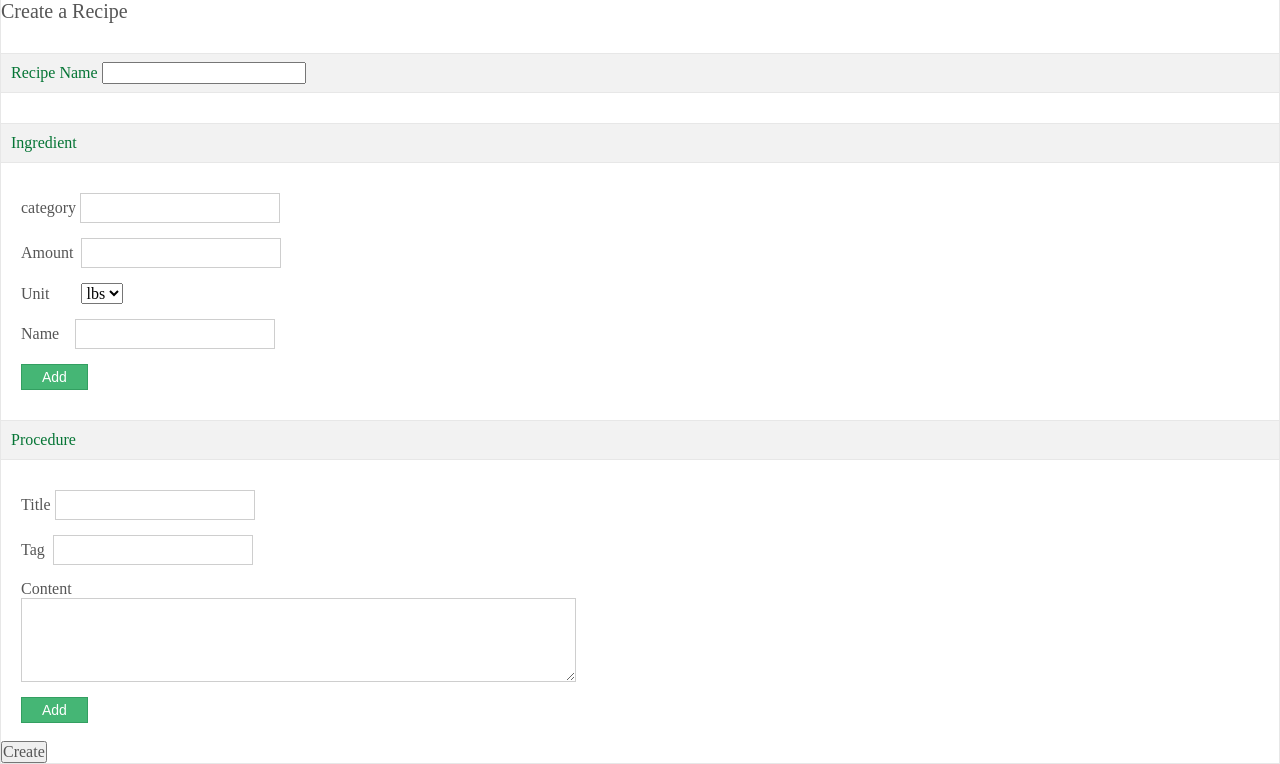
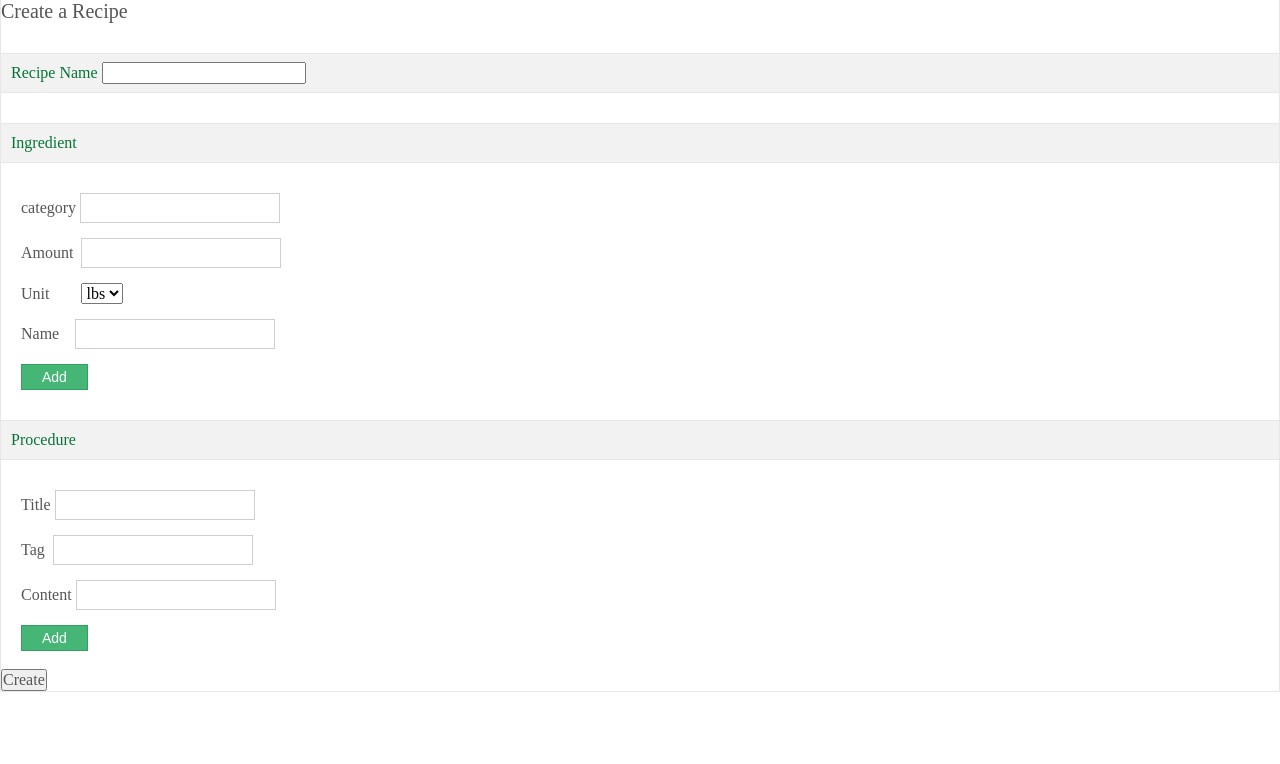
Before and after one commit to micbase/brewer, a Django app: template templates/brewer/create_recipe.html in a window 1280 px wide. Shown: the part 79-843 px from the top of the page. After the commit the page ends 800 px from the top, so only its background shows below. Run offline with Django 3.2, Linux system fonts and the light colour scheme; the template is opened without the code that fills it, so the values that code supplies are empty.

Commit message:
change the textarea to input field

```diff
--- a/templates/brewer/create_recipe.html
+++ b/templates/brewer/create_recipe.html
@@ -27,7 +27,7 @@
         i = 1;
         $("#id_add_it_procedure_btn").click(function(){
 
-        $("#edit_it_procedure_inputbox").append('<div class="border-bottom-2 cf" id="procedure_'+i+'"><ul class="cf"><li ><span>Title</span><input name="titlename" id="titlename_'+i+'" type="text" maxLength="20" value=""/></li><li ><span>Tag&nbsp;</span><input name="tag" id="tag_'+i+'" type="text" maxLength="10" value=""/></li><li ><span>content&nbsp;&nbsp;&nbsp;</span><textarea name="content" id="content_'+i+'" cols="30" rows="4"></textarea></li></ul></div>');
+        $("#edit_it_procedure_inputbox").append('<div class="border-bottom-2 cf" id="procedure_'+i+'"><ul class="cf"><li ><span>Title</span><input name="titlename" id="titlename_'+i+'" type="text" maxLength="20" value=""/></li><li ><span>Tag&nbsp;</span><input name="tag" id="tag_'+i+'" type="text" maxLength="10" value=""/></li><li ><span>content&nbsp;&nbsp;&nbsp;</span><input name="content" id="content_'+i+'"  type="text" maxLength="30" value=""/></li></ul></div>');
                 i = i+1;
          });
 
@@ -116,7 +116,7 @@
                             <ul class="cf">
                                 <li class="vf">
                                     <span>Content</span>
-                                    <textarea name="content" id="content_0" cols="30" rows="4"></textarea>
+                                    <input name="content" id="content_0" type="text" maxLength="30" value=""/>
                                 </li>
                             </ul>
                             <!--
```
